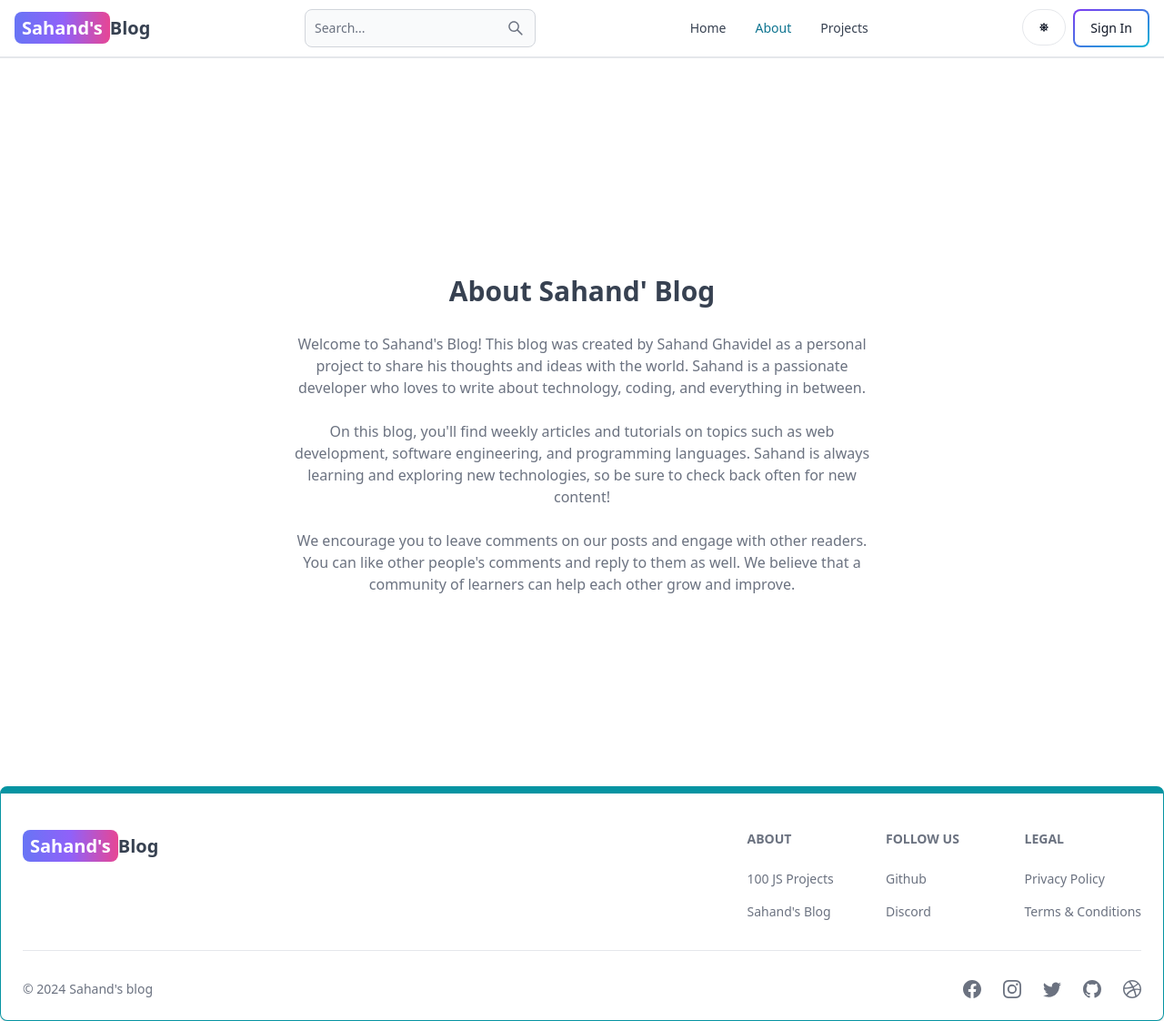
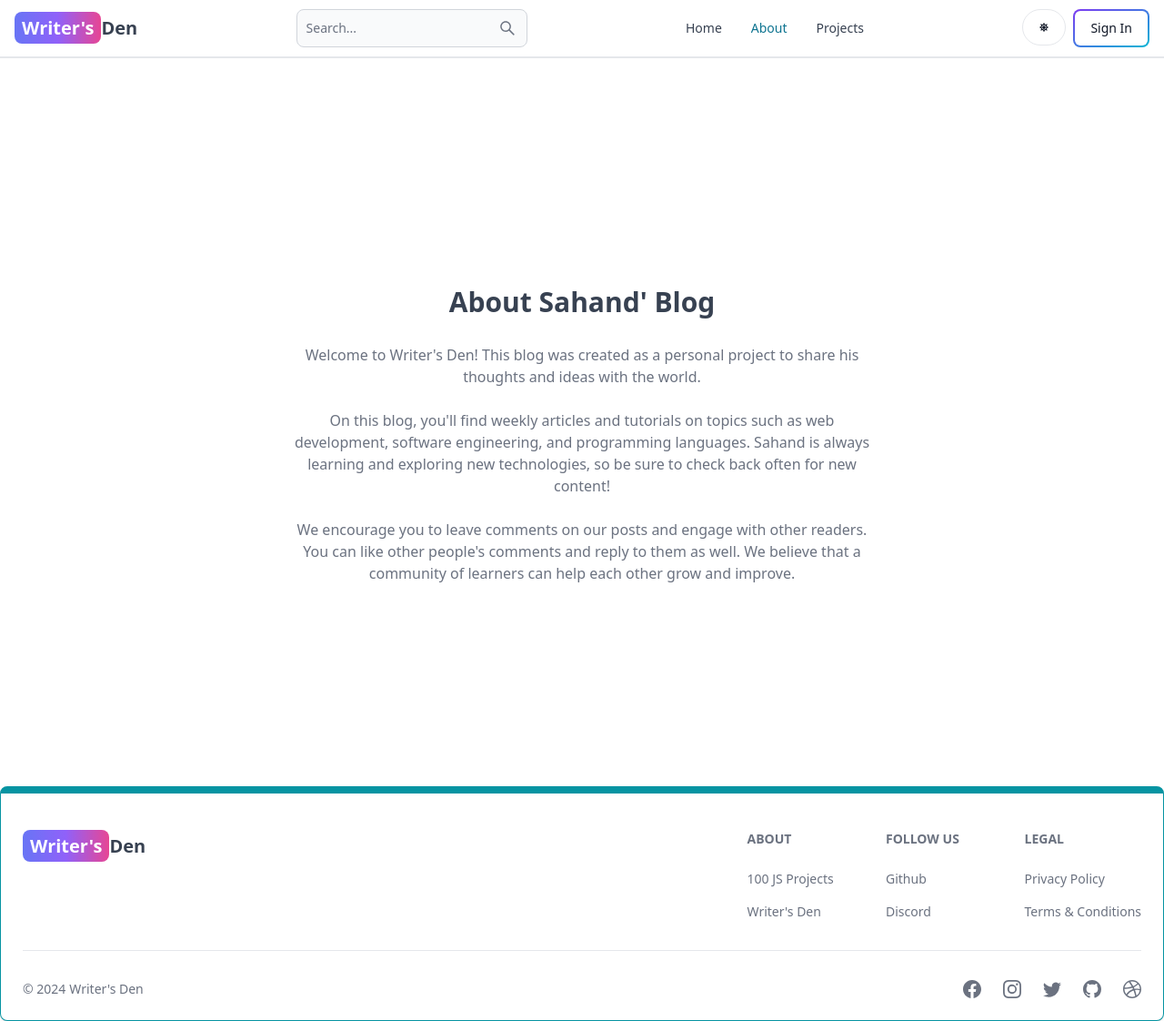
Before and after one commit to rohit-singh05/Author-s-Arena, a React app in the folder client/: page /about in a window 1280 px wide. Shown: the whole page at 91% size. Built offline with nearby package versions, Linux system fonts and the light colour scheme; the HTML template or start-up script is replaced by a standard one.

Commit message:
Made changes to the name

```diff
--- a/client/src/components/CallToAction.jsx
+++ b/client/src/components/CallToAction.jsx
@@ -17,7 +17,7 @@ export default function CallToAction() {
                 </Button>
             </div>
             <div className="p-7 flex-1">
-                <img src="https://bairesdev.mo.cloudinary.net/blog/2023/08/What-Is-JavaScript-Used-For.jpg" />
+                <img src="https://media.sva.edu/image/upload/heroImage/laura-brown-writing-3033x1710-laura-brown-1692029515-derivative.webp" />
             </div>
         </div>
     )
--- a/client/src/components/Footer.jsx
+++ b/client/src/components/Footer.jsx
@@ -12,9 +12,9 @@ export default function FooterCom() {
                             className='self-center whitespace-nowrap text-lg sm:text-xl font-semibold dark:text-white'
                         >
                             <span className='px-2 py-1 bg-gradient-to-r from-indigo-500 via-purple-500 to-pink-500 rounded-lg text-white'>
-                                Sahand's
+                                Writer's
                             </span>
-                            Blog
+                            Den
                         </Link>
                     </div>
                     <div className='grid grid-cols-2 gap-8 mt-4 sm:grid-cols-3 sm:gap-6'>
@@ -33,7 +33,7 @@ export default function FooterCom() {
                                     target='_blank'
                                     rel='noopener noreferrer'
                                 >
-                                    Sahand's Blog
+                                    Writer's Den
                                 </Footer.Link>
                             </Footer.LinkGroup>
                         </div>
@@ -63,7 +63,7 @@ export default function FooterCom() {
                 <div className='w-full sm:flex sm:items-center sm:justify-between'>
                     <Footer.Copyright
                         href='#'
-                        by="Sahand's blog"
+                        by="Writer's Den"
                         year={new Date().getFullYear()}
                     />
                     <div className="flex gap-6 sm:mt-0 mt-4 sm:justify-center">
--- a/client/src/components/Header.jsx
+++ b/client/src/components/Header.jsx
@@ -55,9 +55,9 @@ export default function Header() {
         className='self-center whitespace-nowrap text-sm sm:text-xl font-semibold dark:text-white'
       >
         <span className='px-2 py-1 bg-gradient-to-r from-indigo-500 via-purple-500 to-pink-500 rounded-lg text-white'>
-          Sahand's
+          Writer's
         </span>
-        Blog
+        Den
       </Link>
       <form onSubmit={handleSubmit}>
         <TextInput
--- a/client/src/pages/About.jsx
+++ b/client/src/pages/About.jsx
@@ -8,10 +8,8 @@ export default function About() {
           </h1>
           <div className='text-md text-gray-500 flex flex-col gap-6'>
             <p>
-              Welcome to Sahand's Blog! This blog was created by Sahand Ghavidel
-              as a personal project to share his thoughts and ideas with the
-              world. Sahand is a passionate developer who loves to write about
-              technology, coding, and everything in between.
+              Welcome to Writer's Den! This blog was created as a personal project to share his thoughts and ideas with the
+              world.
             </p>
 
             <p>
```
